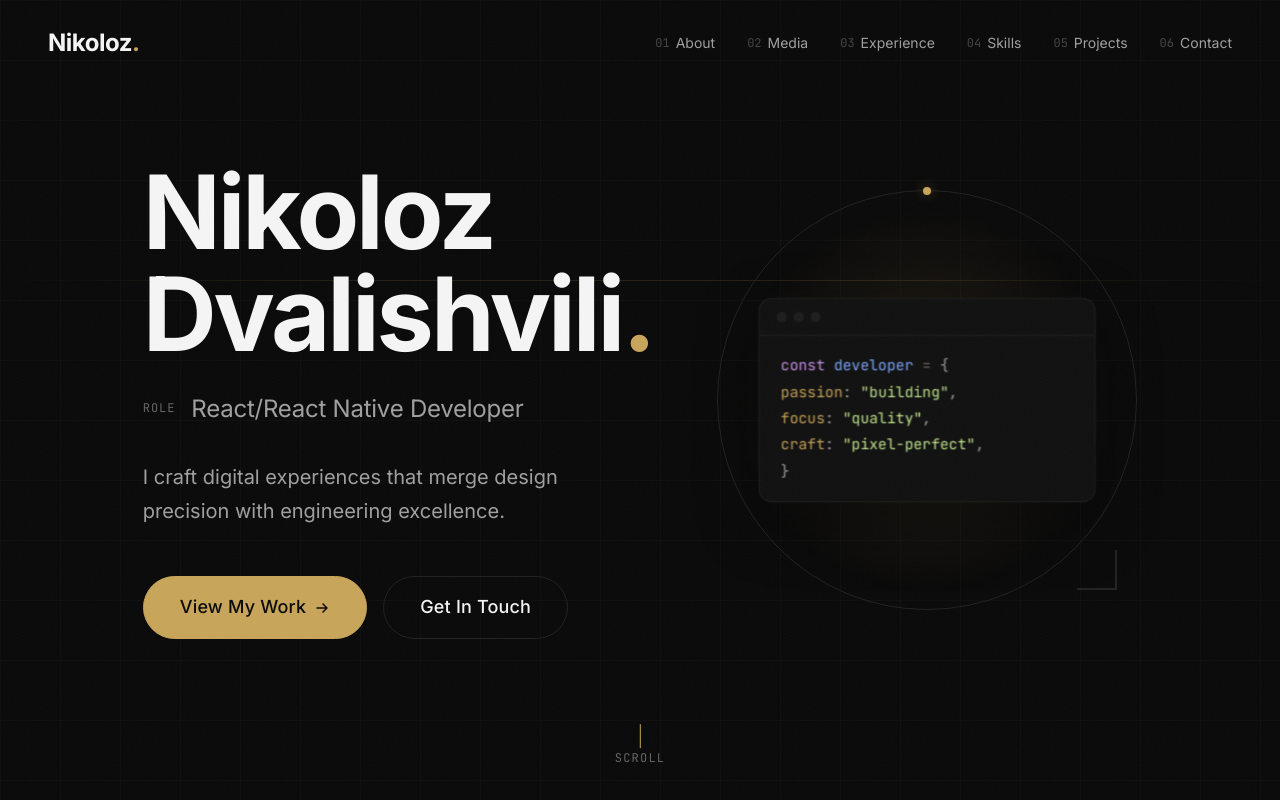
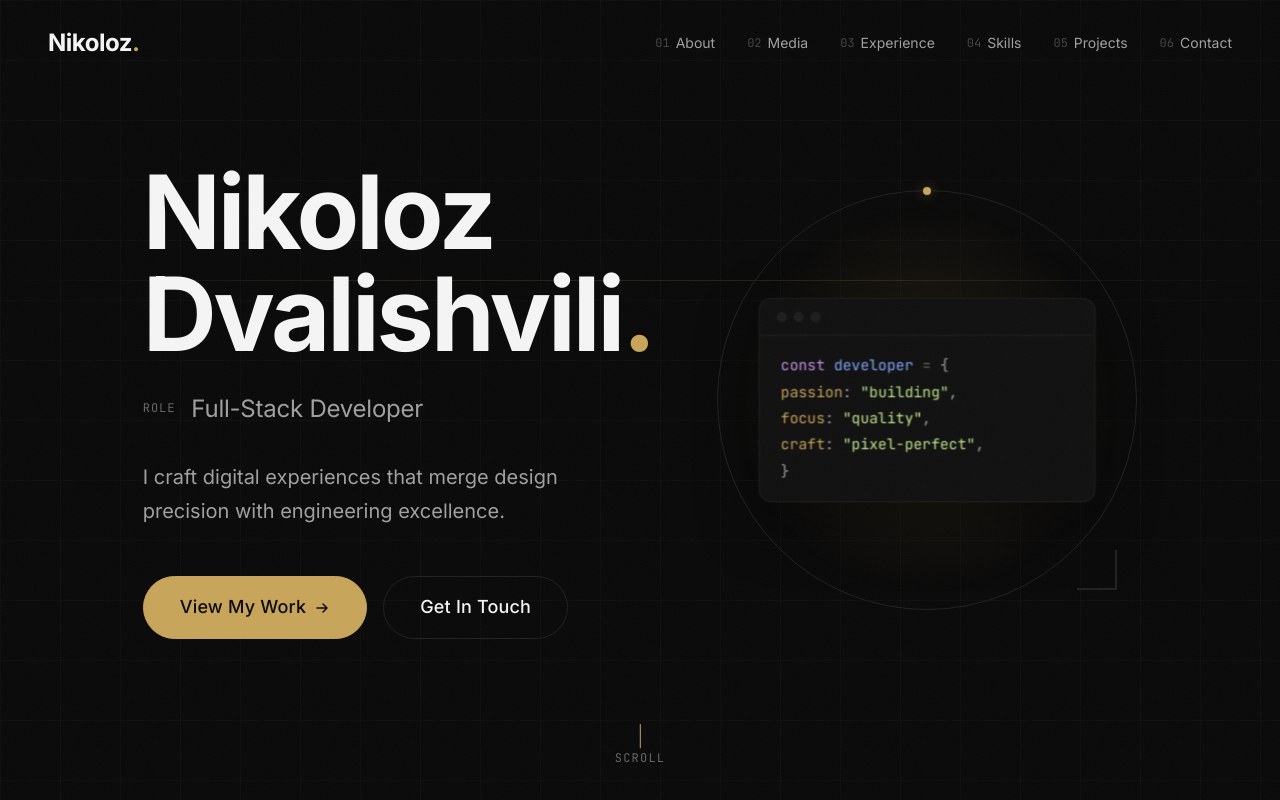
Before and after one commit to NikolozDvalishvili21/NikaPortfolio, a Next.js app in the folder myportfolio/: page / in a window 1280 px wide. Shown: the top 800 px of the page. Built offline with nearby package versions, Linux system fonts and the light colour scheme.

Commit message:
detail changes

```diff
--- a/myportfolio/data/experience.ts
+++ b/myportfolio/data/experience.ts
@@ -37,7 +37,7 @@ export const experience: ExperienceItem[] = [
       "React Native",
       "Expo",
       "TypeScript",
-      "AsyncStorage",
+      "Supabase",
       "AdMob",
     ],
   },
--- a/myportfolio/data/personal.ts
+++ b/myportfolio/data/personal.ts
@@ -6,7 +6,7 @@ export const personal = {
   name: "Nikoloz Dvalishvili",
   firstName: "Nikoloz",
   lastName: "Dvalishvili",
-  role: "React/React Native Developer",
+  role: "Full-Stack Developer",
   tagline:
     "I craft digital experiences that merge design precision with engineering excellence.",
   shortBio:
@@ -18,7 +18,6 @@ export const personal = {
   ],
   location: "Tbilisi, Georgia",
   email: "nikadvalishvili517@gmail.com",
-  // availability: "Open to opportunities",
-  resumeUrl: "/Nikoloz_Dvalishvili_CV.pdf",
+  resumeUrl: "/Nikoloz_Dvalishvili_Front_End_Developer.pdf",
   portraitUrl: "/portrait.jpg",
 };
--- a/myportfolio/data/projects.ts
+++ b/myportfolio/data/projects.ts
@@ -19,6 +19,30 @@ export interface Project {
 
 export const projects: Project[] = [
   {
+    id: "project-4",
+    title: "Simebi",
+    description:
+      "A bilingual guitar teacher discovery platform that connects students with teachers through a clean, responsive, and user-friendly experience.",
+    longDescription:
+      "Simebi is a bilingual platform designed to help students discover guitar teachers and allow teachers to apply to be listed on the platform. It includes role-based authentication, OTP email verification, teacher application submission, admin approval and rejection workflows, rejection reason emails, resubmission flow, image uploads, and Georgian/English localization. The project focuses on a smooth user experience, scalable structure, and production-oriented features.",
+    image: "/projects/RemyScreen.png",
+    stack: [
+      "React",
+      "TypeScript",
+      "SCSS",
+      "Node.js",
+      "Express",
+      "MongoDB",
+      "Resend",
+      "Cloudinary",
+      "i18next",
+    ],
+    featured: true,
+    year: "2026",
+    category: "Full-Stack Web App",
+    ongoing: true,
+  },
+  {
     id: "project-3",
     title: "TypeSprint",
     description:
@@ -38,20 +62,6 @@ export const projects: Project[] = [
     featured: true,
     year: "2026",
     category: "Mobile App",
-  },
-  {
-    id: "project-4",
-    title: "Remy",
-    description:
-      "A mobile reminder app designed to help users manage recurring payments, bills, and important tasks through a clean and intuitive experience.",
-    longDescription:
-      "Remy is a mobile reminder app built to make everyday organization easier and more reliable. It helps users keep track of recurring payments, upcoming bills, and important reminders in one simple place. The app focuses on a smooth mobile-first experience, clear status tracking, and practical reminder management, making it easier to stay on top of real-life responsibilities without unnecessary complexity.",
-    image: "/projects/RemyScreen.png",
-    stack: ["React Native", "Expo", "TypeScript", "AsyncStorage"],
-    featured: true,
-    year: "2026",
-    category: "Mobile App",
-    ongoing: true,
   },
   {
     id: "project-21",
```
Also changed, not shown: 2 other files (tests, documents, lock files or other folders).
